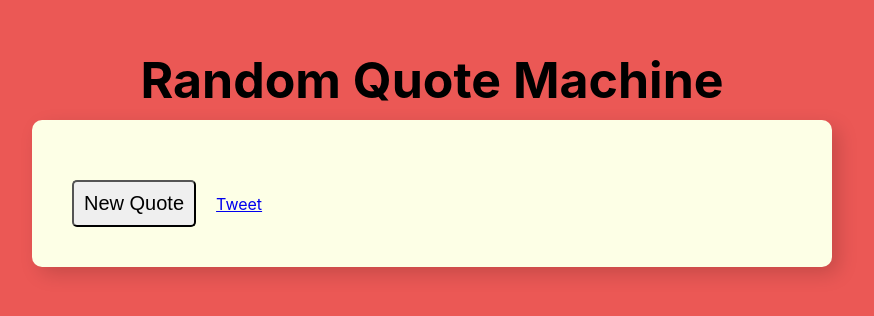
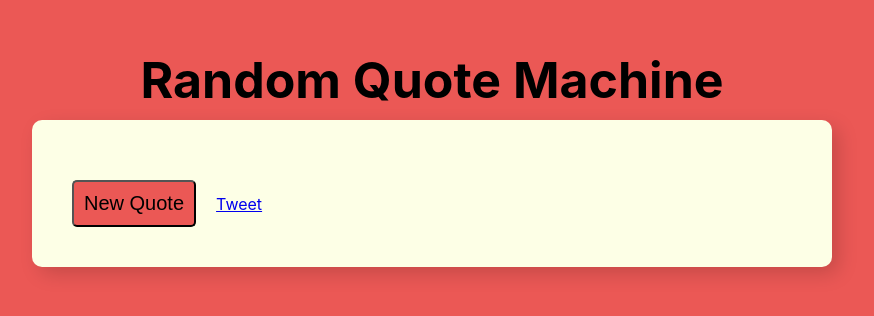
Before and after one commit to Kerri-AnnBates/Random-Quote-Machine, a React (Create React App) app: page / in a window 1280 px wide. Shown: the part 242-558 px from the top of the page, without its empty margins (208-1082 px from the left). Built offline with nearby package versions, Linux system fonts and the light colour scheme; no server answers.

Commit message:
add random colors

```diff
--- a/src/App.js
+++ b/src/App.js
@@ -7,14 +7,22 @@ class App extends Component {
 		super();
 
 		this.state = {
-			colors: ['#EB5855']
+			colors: [
+				'#EB5855',
+				'#199E43',
+				'#6B2827',
+				'#31719E',
+				'#6A2CAB',
+				'#AA4672',
+				'#0F2738'
+			]
 		}
 	}
 	render() {
 		return (
 			<div className="App" style={{ backgroundColor: this.state.colors[0] }}>
 				<h1 className="main-title">Random Quote Machine</h1>
-				<QuoteBox />
+				<QuoteBox mainColor={this.state.colors[0]} />
 			</div>
 		)
 	}
--- a/src/components/QuoteBox.js
+++ b/src/components/QuoteBox.js
@@ -38,7 +38,10 @@ class QuoteBox extends Component {
 				<div id="text"><p>{this.state.randomQuote.quote}</p></div>
 				<div id="author"><p>{this.state.randomQuote.author}</p></div>
 				<div className="button-wrapper">
-					<button id="new-quote" onClick={this.getNewQuote}>New Quote</button>
+					<button id="new-quote"
+						onClick={this.getNewQuote}
+						style={{ backgroundColor: this.props.mainColor }}
+					>New Quote</button>
 					<a id="tweet-quote" href="twitter.com/intent/tweet">Tweet</a>
 				</div>
 			</div>
```
